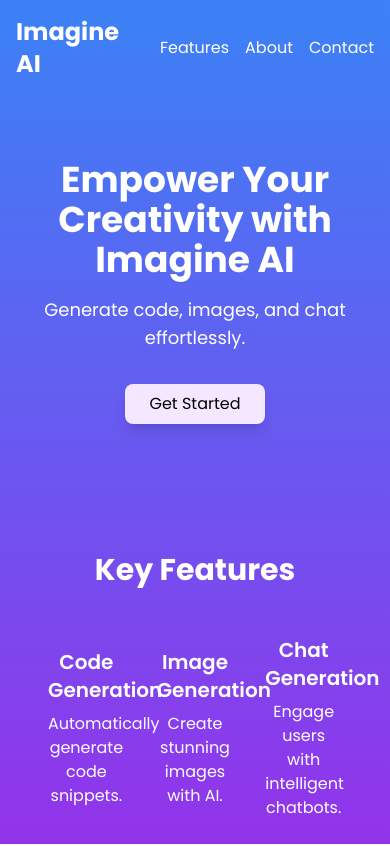
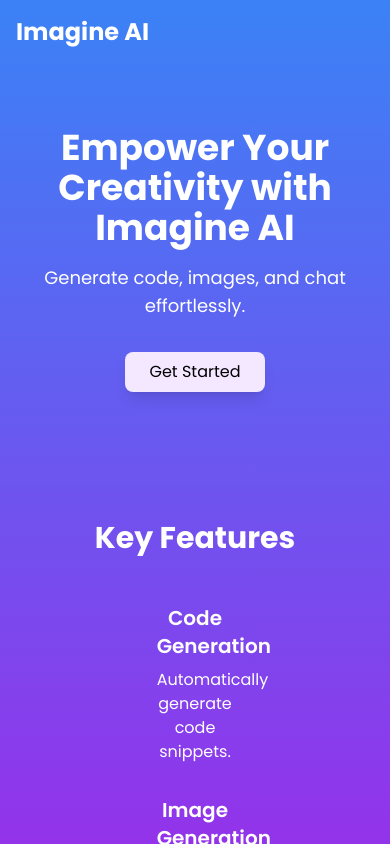
Before and after one commit to abu-zaid/ImagineAI, a Next.js app: page / in a window 390 px wide. Shown: the top 846 px of the page. Built offline with nearby package versions, Linux system fonts and the light colour scheme.

Commit message:
build: mobile responsive landing page

```diff
--- a/app/page.tsx
+++ b/app/page.tsx
@@ -5,7 +5,7 @@
 
 export default function Home() {
   return (
-    <div className="h-full flex flex-col bg-gradient-to-b from-blue-500 to-purple-600">
+    <div className="h-full flex flex-col bg-gradient-to-b from-blue-500 to-purple-600 min-h-screen overflow-scroll">
       <Header />
       <Hero />
       <FeatureSection />
--- a/components/featuresection.tsx
+++ b/components/featuresection.tsx
@@ -1,9 +1,9 @@
 const FeatureSection = () => {
   return (
-    <section className="py-16 flex-1 text-white">
+    <section className="py-16 flex-1 text-white h-full">
       <div className="container mx-auto text-center">
         <h2 className="text-3xl font-bold mb-8">Key Features</h2>
-        <div className="flex justify-center items-center">
+        <div className="flex justify-center items-center flex-col lg:flex-row">
           <div className="w-1/3 p-4">
             <h3 className="text-xl font-semibold mb-2">Code Generation</h3>
             <p>Automatically generate code snippets.</p>
--- a/components/header.tsx
+++ b/components/header.tsx
@@ -6,7 +6,7 @@
     <header className="bg-purple-gradient text-white py-4">
       <div className="container mx-auto flex justify-between items-center px-4">
         <h1 className="text-2xl font-bold">Imagine AI</h1>
-        <nav>
+        <nav className='hidden md:flex'>
           <ul className="flex">
             <li className="ml-4"><a href="#" className="hover:text-gray-300">Features</a></li>
             <li className="ml-4"><a href="#" className="hover:text-gray-300">About</a></li>
```
